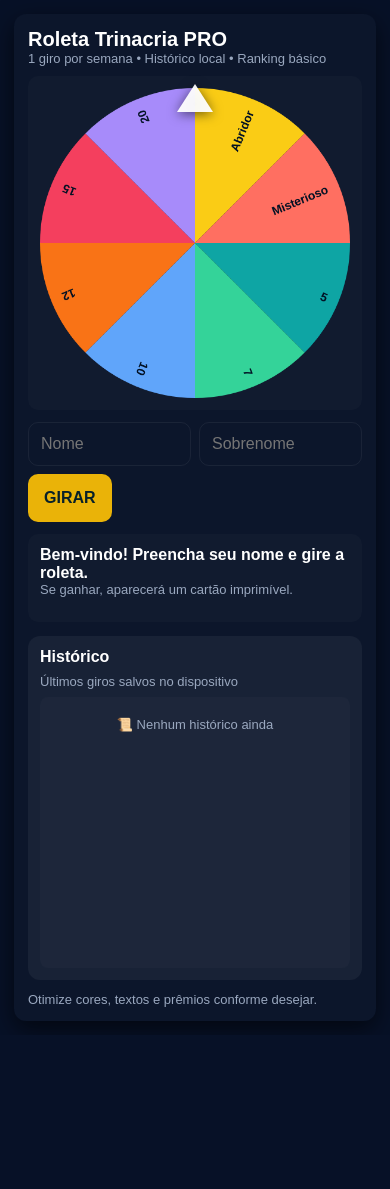
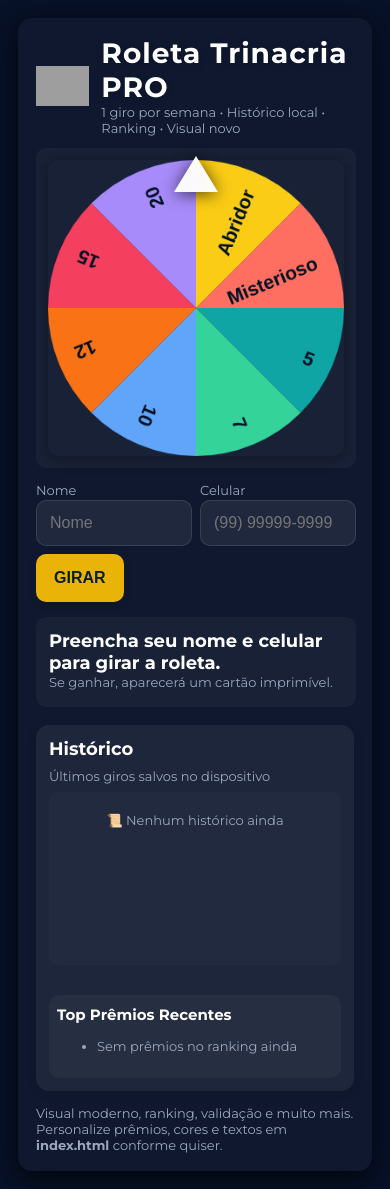
Before and after one commit to LeopoldoTrinacria/ROLETA-, a plain HTML site: page index.html in a window 390 px wide. Before the commit the page ends 1035 px from the top, so only its background shows below. Drawn offline with nearby package versions, Linux system fonts and the light colour scheme; grey boxes are pictures that could not be loaded.

Commit message:
Update index.html

```diff
--- a/index.html
+++ b/index.html
@@ -4,80 +4,94 @@
   <meta charset="UTF-8">
   <meta name="viewport" content="width=device-width, initial-scale=1.0">
   <title>Roleta Trinacria PRO</title>
+  <link href="https://fonts.googleapis.com/css2?family=Montserrat:wght@700;400&display=swap" rel="stylesheet">
   <style>
     :root {
       --bg-dark:#071127; --bg-light:#fff;
       --text-dark:#fff; --text-light:#072029;
       --accent:#eab308; --muted:#9aa8bf;
+      --primary:#0ea5a4; --secondary:#f43f5e;
     }
     body {
       margin:0; padding:0;
-  font-family:Arial, sans-serif;
+      font-family:'Montserrat',Arial,sans-serif;
       background:var(--bg-dark); color:var(--text-dark);
       transition:all 0.4s;
+      min-height:100vh;
     }
-.wrap { max-width:960px; margin:0 auto; padding:14px; }
-.card { background:rgba(255,255,255,0.02); border-radius:12px; padding:14px; box-shadow:0 8px 24px rgba(0,0,0,0.6); }
-header { display:flex; justify-content:space-between; align-items:center; margin-bottom:10px; }
-header h1 { margin:0; font-size:20px; }
-header p { margin:0; font-size:13px; color:var(--muted); }
-.main { display:flex; gap:14px; flex-wrap:wrap; }
-.left { flex:1; min-width:300px; }
-.right { width:360px; min-width:260px; }
-.wheel-wrap { position:relative; background:rgba(255,255,255,0.02); border-radius:10px; padding:12px; display:flex; align-items:center; justify-content:center; }
-canvas#wheel { width:100%; height:auto; border-radius:10px; }
+    .wrap { max-width:1000px; margin:0 auto; padding:18px;}
+    .card { background:rgba(255,255,255,0.03); border-radius:14px; padding:18px; box-shadow:0 8px 26px rgba(0,0,0,0.7);}
+    header { display:flex; justify-content:space-between; align-items:center; margin-bottom:12px; }
+    header h1 { margin:0; font-size:28px; letter-spacing:1px; text-shadow:0 2px 8px #0002;}
+    header img {height:40px;}
+    header p { margin:0; font-size:14px; color:var(--muted);}
+    .main { display:flex; gap:18px; flex-wrap:wrap;}
+    .left { flex:1; min-width:320px;}
+    .right { width:380px; min-width:260px;}
+    .wheel-wrap { position:relative; background:rgba(255,255,255,0.04); border-radius:10px; padding:12px; display:flex; align-items:center; justify-content:center;}
+    canvas#wheel { width:100%; max-width:340px; height:auto; border-radius:10px; box-shadow:0 2px 16px #0005;}
     .pointer { position:absolute; top:8px; left:50%; transform:translateX(-50%); width:0; height:0;
-  border-left:18px solid transparent; border-right:18px solid transparent;
-  border-bottom:28px solid rgba(255,255,255,0.95);
-  filter:drop-shadow(0 2px 6px rgba(0,0,0,0.6));
+      border-left:22px solid transparent; border-right:22px solid transparent;
+      border-bottom:36px solid rgba(255,255,255,0.97);
+      filter:drop-shadow(0 2px 8px rgba(0,0,0,0.7));
     }
-form { display:flex; gap:8px; flex-wrap:wrap; margin-top:12px; }
-input[type=text] {
-  flex:1; padding:12px; border-radius:10px; border:1px solid rgba(255,255,255,0.06);
-  background:transparent; color:var(--text-dark); font-size:16px; min-width:110px;
+    form { display:flex; gap:8px; flex-wrap:wrap; margin-top:14px; align-items:flex-end;}
+    label {font-size:13px; color:var(--muted); margin-bottom:2px;}
+    .form-group {display:flex; flex-direction:column; flex:1; min-width:110px;}
+    input[type=text], input[type=tel] {
+      padding:13px; border-radius:10px; border:1px solid rgba(255,255,255,0.11);
+      background:rgba(255,255,255,0.07); color:var(--text-dark); font-size:16px; outline:none;
+      transition: border .2s;
     }
+    input[type=text]:focus, input[type=tel]:focus { border:1.5px solid var(--accent);}
     button {
-  padding:12px 16px; border-radius:10px; border:none;
+      padding:13px 18px; border-radius:10px; border:none;
       background:var(--accent); color:#072029; font-weight:800; font-size:16px;
-  min-height:48px; cursor:pointer;
+      min-height:48px; cursor:pointer; transition:background .2s;
+      box-shadow:0 2px 8px #0002;
     }
+    button:active {background:var(--primary);}
     #spinBtn[disabled]{ opacity:0.6; pointer-events:none; }
-.result { margin-top:12px; padding:12px; border-radius:10px; background:rgba(255,255,255,0.02); min-height:64px; }
-.result .title { font-weight:800; font-size:16px; }
-.small { font-size:13px; color:var(--muted); }
-
+    .result { margin-top:15px; padding:13px; border-radius:10px; background:rgba(255,255,255,0.04); min-height:64px;}
+    .result .title { font-weight:800; font-size:18px;}
+    .small { font-size:13px; color:var(--muted);}
+    .success {color:var(--primary);}
+    .error {color:var(--secondary);}
+    .timer {font-size:15px; color:var(--accent);}
     /* Histórico */
     .history-box {
-  padding: 12px;
-  border-radius: 12px;
-  background: rgba(255,255,255,0.05);
-  min-height: 320px;
+      padding: 13px;
+      border-radius: 13px;
+      background: rgba(255,255,255,0.06);
+      min-height: 340px;
       display:flex; flex-direction:column;
+      box-shadow:0 2px 12px #0001;
     }
-.history-box h3 { margin:0 0 8px 0; font-size:16px; }
-.history { flex:1; margin-top:8px; overflow-y:auto; border-radius:8px; background:rgba(255,255,255,0.02); }
-.history table { width:100%; border-collapse:collapse; font-size:13px; }
-.history th, .history td { padding:6px 6px; text-align:left; border-bottom:1px solid rgba(255,255,255,0.03); }
-.history td.highlight { font-weight:700; color:var(--accent); }
-.history::-webkit-scrollbar { width:6px; }
-.history::-webkit-scrollbar-thumb { background:rgba(255,255,255,0.2); border-radius:3px; }
-
+    .history-box h3 { margin:0 0 8px 0; font-size:18px;}
+    .history { flex:1; margin-top:8px; overflow-y:auto; border-radius:8px; background:rgba(255,255,255,0.02);}
+    .history table { width:100%; border-collapse:collapse; font-size:14px;}
+    .history th, .history td { padding:7px 6px; text-align:left; border-bottom:1px solid rgba(255,255,255,0.04);}
+    .history td.highlight { font-weight:700; color:var(--accent);}
+    .history::-webkit-scrollbar { width:6px;}
+    .history::-webkit-scrollbar-thumb { background:rgba(255,255,255,0.17); border-radius:3px;}
+    .ranking-box {margin-top:20px; background:rgba(255,255,255,0.04); border-radius:10px; padding:10px 8px;}
+    .ranking-box h4 {margin:0 0 7px 0; font-size:15px;}
+    .ranking-list {font-size:14px;}
     /* Print card */
     .print-card {
       position:fixed; left:50%; top:50%; transform:translate(-50%,-50%);
       width:92%; max-width:420px; background:#fff; color:#072029;
-  border-radius:12px; padding:16px;
-  box-shadow:0 12px 40px rgba(0,0,0,0.6); z-index:9999; display:none;
+      border-radius:14px; padding:18px;
+      box-shadow:0 14px 40px rgba(0,0,0,0.7); z-index:9999; display:none;
     }
-.print-card h2 { margin:0 0 6px 0; font-size:18px; }
-.print-card p { margin:6px 0 0 0; }
-.close-print { background:transparent; border:none; font-weight:700; color:#999; position:absolute; right:10px; top:8px; }
-
-footer { margin-top:12px; color:var(--muted); font-size:13px; }
-
-@media (max-width:520px) {
-  .right { width:100%; }
-  .print-card { max-width:340px; }
+    .print-card h2 { margin:0 0 6px 0; font-size:18px;}
+    .print-card p { margin:6px 0 0 0;}
+    .close-print { background:transparent; border:none; font-weight:700; color:#999; position:absolute; right:12px; top:10px; font-size:17px;}
+    footer { margin-top:14px; color:var(--muted); font-size:14px;}
+    @media (max-width:600px) {
+      .right { width:100%;}
+      .main {flex-direction:column;}
+      .print-card { max-width:340px;}
     }
   </style>
 </head>
@@ -85,69 +99,88 @@ footer { margin-top:12px; color:var(--muted); font-size:13px; }
 <div class="wrap">
   <div class="card">
     <header>
+      <div style="display:flex;align-items:center;gap:12px;">
+        <img src="https://cdn-icons-png.flaticon.com/512/471/471664.png" alt="Logo" />
         <div>
           <h1>Roleta Trinacria PRO</h1>
-        <p class="small">1 giro por semana • Histórico local • Ranking básico</p>
+          <p class="small">1 giro por semana • Histórico local • Ranking • Visual novo</p>
+        </div>
       </div>
     </header>
     <div class="main">
       <div class="left">
         <div class="wheel-wrap" aria-hidden="true">
-          <div class="pointer"></div>
-          <canvas id="wheel" width="520" height="520" aria-label="Roleta de prêmios"></canvas>
+          <div class="pointer" title="É aqui que a roleta para!"></div>
+          <canvas id="wheel" width="340" height="340" aria-label="Roleta de prêmios"></canvas>
         </div>
-        <form id="playerForm" onsubmit="return false">
-          <input id="firstName" type="text" placeholder="Nome" required />
-          <input id="lastName" type="text" placeholder="Sobrenome" required />
-          <button id="spinBtn" type="button">GIRAR</button>
+        <form id="playerForm" autocomplete="off">
+          <div class="form-group">
+            <label for="firstName">Nome</label>
+            <input id="firstName" type="text" placeholder="Nome" required maxlength="20" pattern="[A-Za-zÀ-ÿ\s]+" aria-label="Nome" />
+          </div>
+          <div class="form-group">
+            <label for="cell">Celular</label>
+            <input id="cell" type="tel" placeholder="(99) 99999-9999" required maxlength="16" pattern="^\(?\d{2}\)?\s?\d{4,5}-?\d{4}$" aria-label="Celular"/>
+          </div>
+          <button id="spinBtn" type="submit">GIRAR</button>
         </form>
         <div class="result" id="resultBox">
-          <div id="message" class="title">Bem-vindo! Preencha seu nome e gire a roleta.</div>
+          <div id="message" class="title">Preencha seu nome e celular para girar a roleta.</div>
           <div id="submessage" class="small">Se ganhar, aparecerá um cartão imprimível.</div>
+          <div id="timer" class="timer"></div>
         </div>
       </div>
       <div class="right">
         <div class="history-box">
           <h3>Histórico</h3>
           <div class="small">Últimos giros salvos no dispositivo</div>
-          <div class="history" id="historyList">
+          <div class="history" id="historyList" style="margin-bottom:10px;">
             <table id="historyTable" style="display:none">
-              <thead><tr><th>Nome</th><th>Prêmio</th><th>Data/Hora</th></tr></thead>
+              <thead><tr><th>Nome</th><th>Celular</th><th>Prêmio</th><th>Data/Hora</th></tr></thead>
               <tbody></tbody>
             </table>
             <div id="historyPlaceholder" class="small" style="text-align:center; padding:20px;">
               📜 Nenhum histórico ainda
             </div>
           </div>
+          <div class="ranking-box">
+            <h4>Top Prêmios Recentes</h4>
+            <ul class="ranking-list" id="rankingList"></ul>
           </div>
         </div>
       </div>
-    <footer><div class="small">Otimize cores, textos e prêmios conforme desejar.</div></footer>
+    </div>
+    <footer>
+      <div class="small">
+        Visual moderno, ranking, validação e muito mais.
+        <br>Personalize prêmios, cores e textos em <b>index.html</b> conforme quiser.
+      </div>
+    </footer>
   </div>
 </div>
-
 <!-- Printable card -->
 <div class="print-card" id="printCard">
   <button class="close-print" id="closePrint">✕</button>
-  <h2 id="printTitle">Parabéns!</h2>
-  <p id="printMessage" style="font-size:18px;font-weight:800;margin-top:8px"></p>
+  <h2 id="printTitle" class="success">Parabéns!</h2>
+  <p id="printMessage" style="font-size:19px;font-weight:800;margin-top:10px"></p>
   <p id="printSmall" style="margin-top:10px;font-size:13px;color:#444">Mostre este print para resgatar seu prêmio/desconto.</p>
-  <div style="display:flex;gap:8px;margin-top:12px">
-    <button id="btnPrint" style="flex:1;padding:10px;border-radius:8px;border:none;background:#072029;color:#fff;font-weight:700">Imprimir / Salvar PDF</button>
-    <button id="btnClose" style="flex:1;padding:10px;border-radius:8px;border:1px solid #ccc;background:#fff;color:#072029;font-weight:700">Fechar</button>
+  <div style="display:flex;gap:8px;margin-top:14px">
+    <button id="btnPrint" style="flex:1;padding:11px;border-radius:8px;border:none;background:#072029;color:#fff;font-weight:700">Imprimir / Salvar PDF</button>
+    <button id="btnClose" style="flex:1;padding:11px;border-radius:8px;border:1px solid #ccc;background:#fff;color:#072029;font-weight:700">Fechar</button>
   </div>
 </div>
-
 <script src="https://cdn.jsdelivr.net/npm/canvas-confetti@1.6.0/dist/confetti.browser.min.js"></script>
 <script>
-/******** CONFIG ********/
+/********* CONFIGURAÇÃO PERSONALIZÁVEL *********/
 const SEGMENTS = [5,7,10,12,15,20,"Abridor","Misterioso"];
 const WEIGHTS  = [40,25,15,10,7,3,15,3];
 const COLORS   = ['#0ea5a4','#34d399','#60a5fa','#f97316','#f43f5e','#a78bfa','#facc15','#ff6f61'];
 const LOCAL_KEY = "trinacria_wheel_pro";
 const SPIN_COOLDOWN = 7*24*60*60*1000; // 7 dias
+const MAX_HISTORY = 50; // máximo exibido no histórico e ranking
 
-/******** FUNÇÕES UTIL ********/
+/********* FUNÇÕES AUXILIARES *********/
+// Sorteio ponderado dos prêmios
 function randomWeight(weights){
   const total = weights.reduce((a,b)=>a+b,0);
   let rand = Math.random()*total;
@@ -159,37 +192,27 @@ function getPrizeMessage(prize, firstName){
   if(prize==="Misterioso") return `🎉 Parabéns, ${firstName}! Você ganhou um prêmio misterioso!`;
   return `🎉 Parabéns, ${firstName}! Você ganhou ${prize}% de desconto!`;
 }
+function maskCell(cell){
+  // Mascara (99) 9****-9999
+  return cell.replace(/^(\d{2})(\d{1})\d{3}(\d{4})$/, (m, ddd, ini, fim)=>`(${ddd}) ${ini}****-${fim}`);
+}
 
-/******** HISTÓRICO ********/
+/********* HISTÓRICO LOCAL *********/
 function loadHistory(){
   const hist = JSON.parse(localStorage.getItem(LOCAL_KEY)||"[]");
-  const tbody = document.querySelector("#historyTable tbody");
-  const table = document.getElementById("historyTable");
-  const placeholder = document.getElementById("historyPlaceholder");
-  tbody.innerHTML="";
-  if(hist.length===0){
-    placeholder.style.display="block"; table.style.display="none";
-  } else {
-    placeholder.style.display="none"; table.style.display="table";
-    hist.slice(-20).reverse().forEach(e=>{
-      const tr=document.createElement("tr");
-      const prizeCell = `<td class="${(e.prize=="20"||e.prize=="Abridor")?"highlight":""}">${e.prize}</td>`;
-      tr.innerHTML = `<td>${e.firstName} ${e.lastName}</td>${prizeCell}<td>${new Date(e.date).toLocaleString([], {dateStyle:"short", timeStyle:"short"})}</td>`;
-      tbody.appendChild(tr);
-    });
+  renderHistory(hist);
+  renderRanking(hist);
 }
-}
-function saveHistory(firstName,lastName,prize){
+function saveHistory(firstName,cell,prize){
   const hist = JSON.parse(localStorage.getItem(LOCAL_KEY)||"[]");
-  hist.push({firstName,lastName,prize,date:Date.now()});
+  hist.push({firstName,cell:maskCell(cell),prize,date:Date.now()});
   localStorage.setItem(LOCAL_KEY, JSON.stringify(hist));
   loadHistory();
 }
 
-/******** ROLETA ********/
+/********* ROLETA *********/
 const canvas=document.getElementById("wheel"), ctx=canvas.getContext("2d");
-const spinBtn=document.getElementById("spinBtn"), messageEl=document.getElementById("message");
-let spinning=false, currentRotation=0, lastSpinTime=0;
+let spinning=false, currentRotation=0;
 
 function drawWheel(rotation=0){
   const w=canvas.width, h=canvas.height, cx=w/2, cy=h/2, seg=SEGMENTS.length, angle=2*Math.PI/seg;
@@ -197,51 +220,93 @@ function drawWheel(rotation=0){
   for(let i=0;i<seg;i++){
     ctx.beginPath(); ctx.moveTo(0,0); ctx.arc(0,0,w/2,i*angle,(i+1)*angle); ctx.closePath();
     ctx.fillStyle=COLORS[i%COLORS.length]; ctx.fill();
-    ctx.save(); ctx.rotate((i+0.5)*angle); ctx.textAlign="right"; ctx.fillStyle="#021124"; ctx.font="bold 20px Arial";
-    ctx.fillText(SEGMENTS[i], w/2-20, 8); ctx.restore();
+    ctx.save(); ctx.rotate((i+0.5)*angle); ctx.textAlign="right"; ctx.fillStyle="#021124"; ctx.font="bold 22px Montserrat,Arial";
+    ctx.fillText(SEGMENTS[i], w/2-22, 12); ctx.restore();
   }
   ctx.restore();
 }
 drawWheel();
 
-/******** ANIMAÇÃO DO GIRO ********/
-function spinWheel(firstName,lastName){
+/********* CONTROLE DE FORMULÁRIO E VALIDAÇÃO *********/
+const spinBtn=document.getElementById("spinBtn"),
+      messageEl=document.getElementById("message"),
+      timerEl=document.getElementById("timer"),
+      form=document.getElementById("playerForm");
+
+form.addEventListener("submit", (e)=>{
+  e.preventDefault();
   if(spinning) return;
-  const now=Date.now();
-  if(now-lastSpinTime<SPIN_COOLDOWN){ alert("⏳ Você só pode girar a cada 7 dias!"); return; }
+  const firstName = document.getElementById("firstName").value.trim().replace(/\s+/g,' ');
+  const cell = document.getElementById("cell").value.replace(/[^\d]/g,'');
+  if(!firstName || firstName.length<2){
+    showMsg("Nome inválido. Digite seu nome completo.", "error");
+    return;
+  }
+  if(!/^\d{10,11}$/.test(cell)){
+    showMsg("Celular inválido. Use formato (99) 99999-9999.", "error");
+    return;
+  }
+  // Checa cooldown do usuário
+  const lastSpin = getLastSpinForUser(cell);
+  const now = Date.now();
+  if(lastSpin && now - lastSpin.date < SPIN_COOLDOWN){
+    userNextSpin = lastSpin.date + SPIN_COOLDOWN;
+    showMsg("⏳ Você só pode girar a cada 7 dias com esse celular.", "error");
+    updateTimer();
+    return;
+  }
+  spinWheel(firstName, cell);
+});
 
+/********* GIRO E ANIMAÇÃO *********/
+function spinWheel(firstName, cell){
   const prizeIndex = randomWeight(WEIGHTS), prize=SEGMENTS[prizeIndex];
   const segAngle=(2*Math.PI)/SEGMENTS.length;
   const stopAngle=(SEGMENTS.length-prizeIndex)*segAngle-segAngle/2;
   const spins=5, targetRotation=stopAngle+spins*2*Math.PI;
-
-  let start=null, duration=5000; spinning=true; spinBtn.disabled=true;
+  let start=null, duration=4800; spinning=true; spinBtn.disabled=true;
   function animate(ts){
     if(!start) start=ts;
     const progress=(ts-start)/duration, eased=1-Math.pow(1-progress,3);
     currentRotation=targetRotation*eased; drawWheel(currentRotation);
-    if(progress<1){ requestAnimationFrame(animate); }
+    if(progress<1){ requestAnimationFrame(animate);}
     else {
-      spinning=false; lastSpinTime=now; spinBtn.disabled=false;
+      spinning=false; spinBtn.disabled=false;
       const msg=getPrizeMessage(prize,firstName);
-      messageEl.textContent=msg; document.getElementById("submessage").textContent="";
-      saveHistory(firstName,lastName,prize);
-      confetti({particleCount:80, spread:70, origin:{y:0.6}});
-      showPrintCard(prize,msg);
+      showMsg(msg, "success");
+      saveHistory(firstName, cell, prize);
+      confetti({particleCount:90, spread:80, origin:{y:0.65}});
+      showPrintCard(prize, msg);
     }
   }
   requestAnimationFrame(animate);
 }
 
-/******** FORM ********/
-spinBtn.addEventListener("click",()=>{
-  const firstName=document.getElementById("firstName").value.trim();
-  const lastName=document.getElementById("lastName").value.trim();
-  if(!firstName||!lastName){ alert("Preencha nome e sobrenome."); return; }
-  spinWheel(firstName,lastName);
-});
+/********* MENSAGENS E TIMER *********/
+let userNextSpin = 0;
+function showMsg(msg, type="info"){
+  messageEl.textContent = msg;
+  messageEl.className = "title " + (type==="error"?"error":"success");
+}
+function updateTimer(){
+  if(!userNextSpin) return timerEl.textContent="";
+  const now = Date.now(), delta = userNextSpin - now;
+  if(delta<=0){ timerEl.textContent=""; return;}
+  const h = Math.floor(delta/3600000), m = Math.floor((delta%3600000)/60000), s = Math.floor((delta%60000)/1000);
+  timerEl.textContent = `Próximo giro neste celular em: ${h}h ${m}m ${s}s`;
+  setTimeout(updateTimer, 1000);
+}
+function getLastSpinForUser(cell){
+  const hist = JSON.parse(localStorage.getItem(LOCAL_KEY)||"[]");
+  const masked = maskCell(cell);
+  // Busca último giro desse celular (mascarado)
+  for(let i=hist.length-1;i>=0;i--){
+    if(hist[i].cell===masked) return hist[i];
+  }
+  return null;
+}
 
-/******** PRINT CARD ********/
+/********* PRINT CARD *********/
 function showPrintCard(prize,msg){
   const card=document.getElementById("printCard");
   document.getElementById("printMessage").textContent=msg;
@@ -251,8 +316,47 @@ function showPrintCard(prize,msg){
   document.getElementById("closePrint").onclick=()=>card.style.display="none";
 }
 
-/******** INIT ********/
+/********* HISTÓRICO E RANKING *********/
+function renderHistory(hist){
+  const tbody = document.querySelector("#historyTable tbody");
+  const table = document.getElementById("historyTable");
+  const placeholder = document.getElementById("historyPlaceholder");
+  tbody.innerHTML="";
+  if(!hist.length){
+    placeholder.style.display="block"; table.style.display="none";
+  } else {
+    placeholder.style.display="none"; table.style.display="table";
+    hist.slice(-MAX_HISTORY).reverse().forEach(e=>{
+      const tr=document.createElement("tr");
+      const prizeCell = `<td class="${(e.prize=="20"||e.prize=="Abridor")?"highlight":""}">${e.prize}</td>`;
+      tr.innerHTML = `<td>${e.firstName}</td><td>${e.cell}</td>${prizeCell}<td>${new Date(e.date).toLocaleString([], {dateStyle:"short", timeStyle:"short"})}</td>`;
+      tbody.appendChild(tr);
+    });
+  }
+}
+function renderRanking(hist){
+  // Mostra top 5 giros com melhores prêmios, mais recentes
+  const order = [...hist].sort((a,b)=>{
+    // Prêmio numérico > prêmio especial, mais recente primeiro
+    const aval = isNaN(parseInt(a.prize)) ? 0 : parseInt(a.prize);
+    const bval = isNaN(parseInt(b.prize)) ? 0 : parseInt(b.prize);
+    return (bval-aval)||(b.date-a.date);
+  });
+  const top = order.slice(0,5);
+  const ul = document.getElementById("rankingList");
+  ul.innerHTML="";
+  if(!top.length){ ul.innerHTML="<li class='small'>Sem prêmios no ranking ainda</li>"; return; }
+  top.forEach(e=>{
+    let texto = `${e.firstName} (${e.cell}): <b>${e.prize}</b> - ${new Date(e.date).toLocaleDateString()}`;
+    ul.innerHTML += `<li>${texto}</li>`;
+  });
+}
+
+/********* INICIALIZAÇÃO *********/
+window.addEventListener('DOMContentLoaded',()=>{
   loadHistory();
+  setInterval(loadHistory, 15000); // Atualiza histórico a cada 15s
+});
 </script>
 </body>
 </html>
```
Lines whose indentation alone changed are shown as unchanged.
